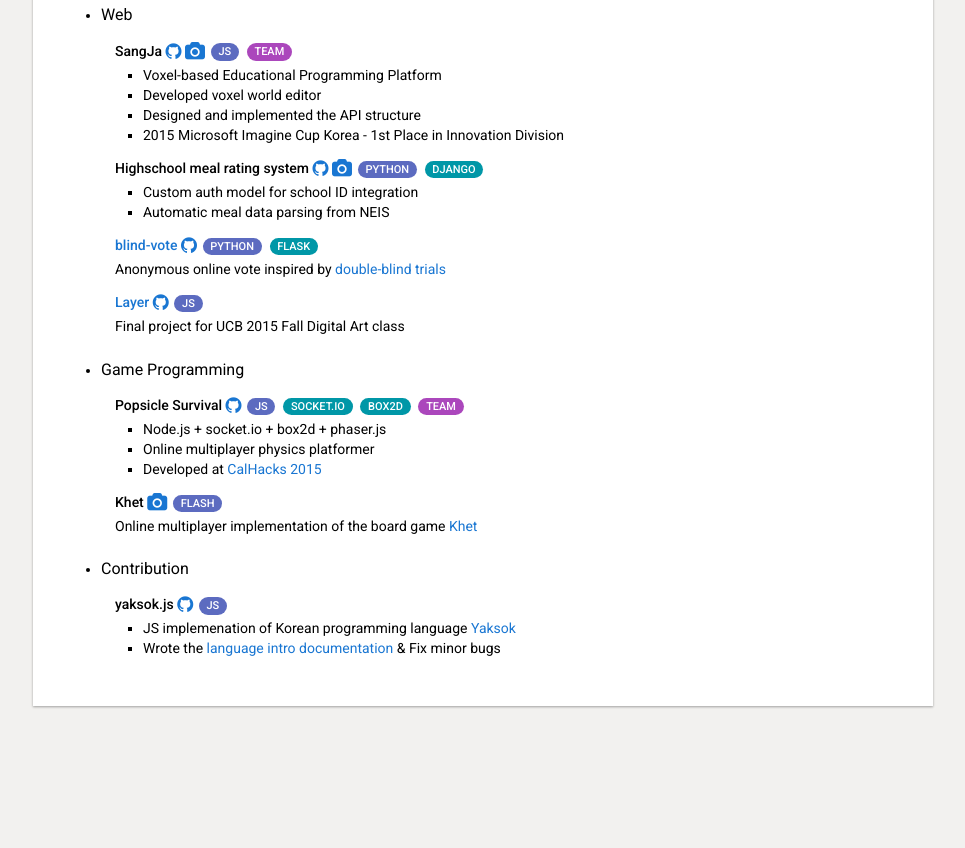
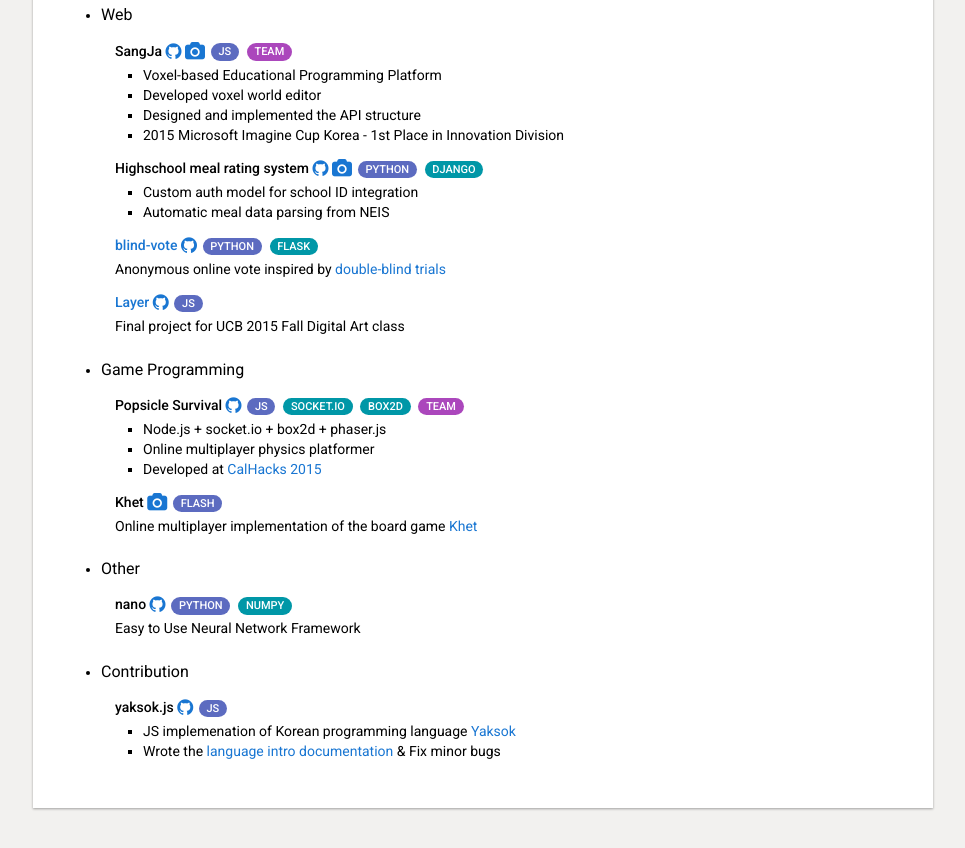
Before and after one commit to Qwaz/resume, a plain HTML site: page index.html in a window 1280 px wide. Shown: the part 2042-2890 px from the top of the page, without its empty margins (157-1122 px from the left). Before the commit the page ends 2798 px from the top, so only its background shows below. Drawn offline with nearby package versions, Linux system fonts and the light colour scheme.

Commit message:
Add nano

```diff
--- a/index.html
+++ b/index.html
@@ -228,6 +228,17 @@
                     </li>
                 </ul>
             </li>
+            <li><h4>Other</h4>
+                <ul>
+                    <li><h5>nano
+                        <a href="//github.com/PushGame/nano"><i class="fa fa-github fa-lg"></i></a>
+                        <span class="chip-indigo">Python</span>
+                        <span class="chip-green">numpy</span>
+                    </h5>
+                    Easy to Use Neural Network Framework
+                    </li>
+                </ul>
+            </li>
             <li><h4>Contribution</h4>
                 <ul>
                     <li><h5>yaksok.js
```
